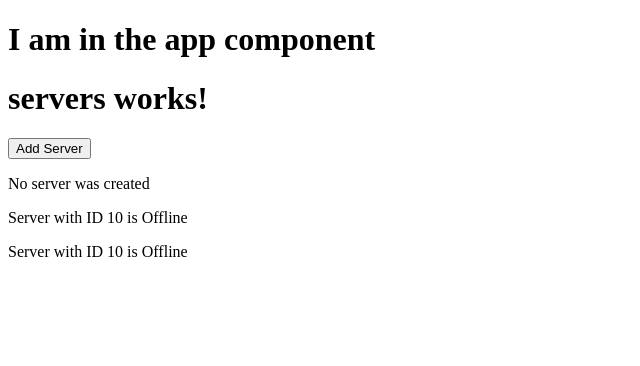
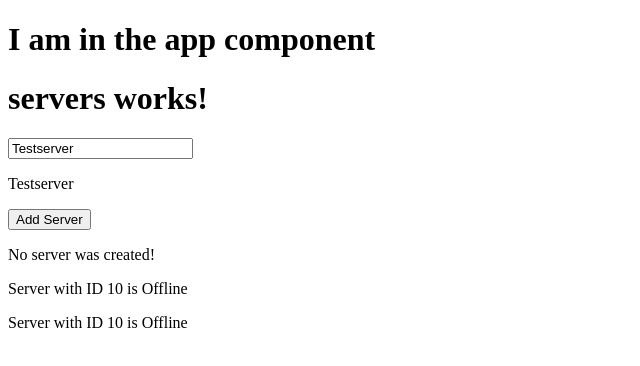
Before and after one commit to MichWouters/Fwo_Angular, an Angular app: page / in a window 1280 px wide. Shown: the top 366 px of the page, without its empty margins (0-640 px from the left). Built offline with nearby package versions, Linux system fonts and the light colour scheme.

Commit message:
Implemented 2 way binding

```diff
--- a/src/app/app.module.ts
+++ b/src/app/app.module.ts
@@ -1,5 +1,6 @@
+import { BrowserModule } from '@angular/platform-browser';
 import { NgModule } from '@angular/core';
-import { BrowserModule } from '@angular/platform-browser';
+import { FormsModule } from '@angular/forms';
 
 import { AppComponent } from './app.component';
 import { ServerComponent } from './server/server.component';
@@ -18,7 +19,8 @@ import { WarningAlertComponent } from './warning-alert/warning-alert.component';
     WarningAlertComponent,
   ],
   imports: [
-    BrowserModule
+    BrowserModule,
+    FormsModule
   ],
   providers: [],
   bootstrap: [AppComponent]
--- a/src/app/servers/servers.component.html
+++ b/src/app/servers/servers.component.html
@@ -1,4 +1,7 @@
 <h1>servers works!</h1>
+
+<input type="text" [(ngModel)]="serverName" />
+<p>{{ serverName }} </p>
 
 <button [disabled]="!allowNewServer" (click)="onCreateServer()">
     Add Server
--- a/src/app/servers/servers.component.ts
+++ b/src/app/servers/servers.component.ts
@@ -6,9 +6,9 @@ import { Component, OnInit } from '@angular/core';
   styleUrls: ['./servers.component.css']
 })
 export class ServersComponent implements OnInit {
-  allowNewServer: boolean = false;
-  serverCreationStatus: string = "No server was created";
-  serverName: string = "TestServer";
+  allowNewServer = false;
+  serverCreationStatus = 'No server was created!';
+  serverName = 'Testserver';
 
   constructor() {
     setTimeout(() => {
@@ -16,13 +16,14 @@ export class ServersComponent implements OnInit {
     }, 2000);
   }
 
-  onCreateServer() {
-    this.serverCreationStatus =
-      "Server was created with name: " + this.serverName;
-
+  ngOnInit() {
   }
 
-  ngOnInit(): void {
+  onCreateServer() {
+    this.serverCreationStatus = 'Server was created! Name is ' + this.serverName;
   }
 
+  onUpdateServerName(event: Event) {
+    this.serverName = (<HTMLInputElement>event.target).value;
+  }
 }
```
